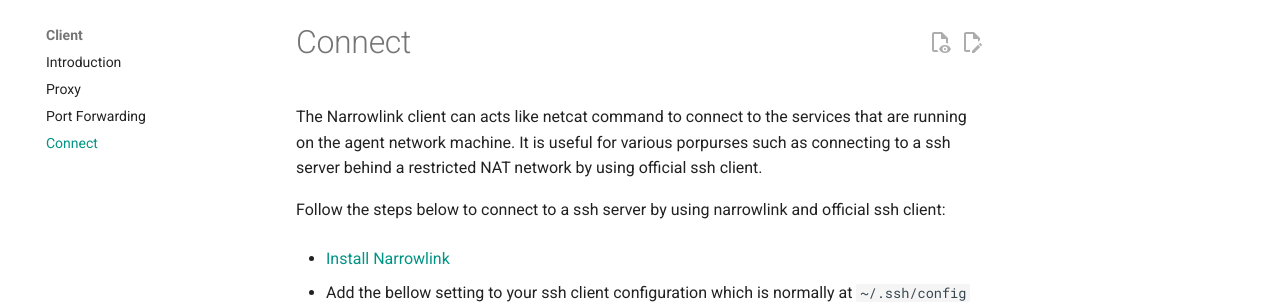
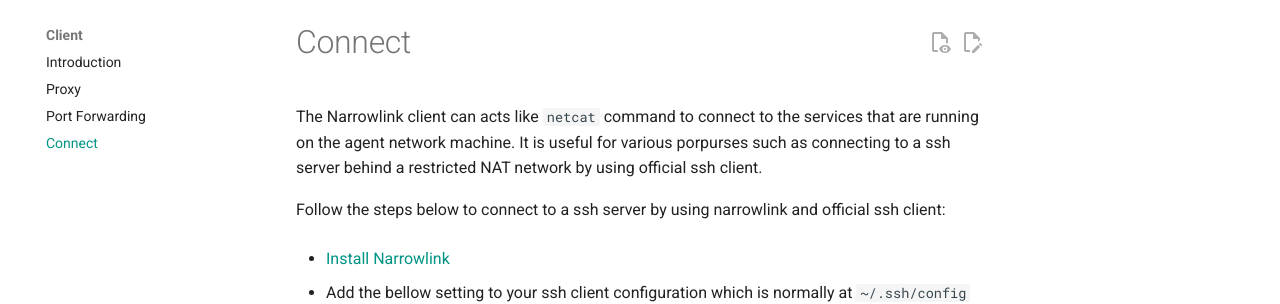
Before and after one commit to narrowlink/docs, an MkDocs documentation site: the page built from docs/client/connect.md, in a window 1280 px wide and 1011 px high. Shown: the part 170-474 px from the top of the window. Built offline with MkDocs 1.6.1 and Material for MkDocs 9.7.7, drawn with Linux system fonts in a browser that asks for light colours; comment, search, counter and statistics services are not loaded.

```diff
--- a/docs/client/connect.md
+++ b/docs/client/connect.md
@@ -1,4 +1,4 @@
-The Narrowlink client can acts like netcat command to connect to the services that are running on the agent network machine. It is useful for various porpurses such as connecting to a ssh server behind a restricted NAT network by using official ssh client.
+The Narrowlink client can acts like `netcat` command to connect to the services that are running on the agent network machine. It is useful for various porpurses such as connecting to a ssh server behind a restricted NAT network by using official ssh client.
 
 Follow the steps below to connect to a ssh server by using narrowlink and official ssh client:
 
```
